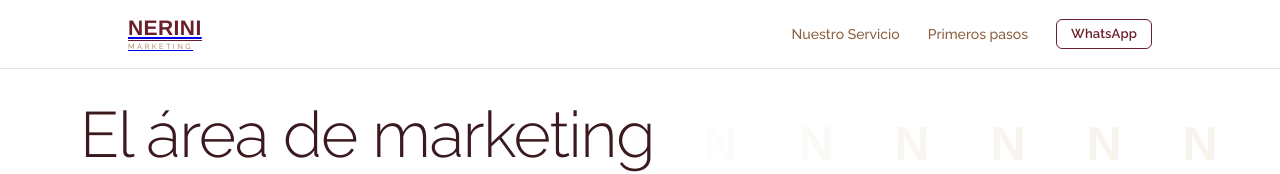
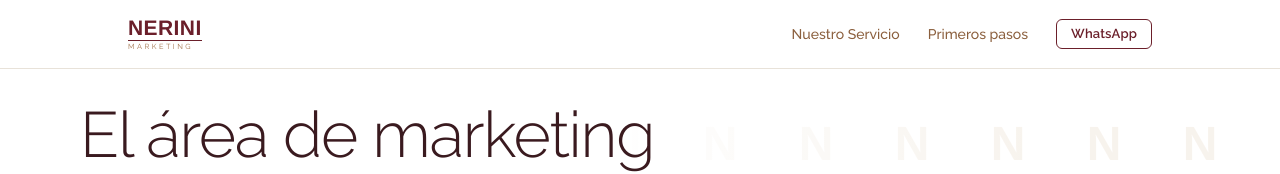
Before and after one commit to nerini-mkt/nerini-web, a React (Vite) app: page / in a window 1280 px wide. Shown: the top 174 px of the page. Built offline with nearby package versions, Linux system fonts and the light colour scheme.

Commit message:
Add files via upload

```diff
--- a/App.jsx
+++ b/App.jsx
@@ -479,7 +479,7 @@ export default function NeriniWeb() {
       {/* NAV */}
       <nav style={{ position: "fixed", top: 0, left: 0, right: 0, zIndex: 100, background: "#fff", borderBottom: `1px solid ${C.grisBorde}` }}>
         <div style={{ maxWidth: MAX, margin: "0 auto", padding: `0 ${PAD_X}`, minHeight: 68, display: "flex", alignItems: "center", justifyContent: "space-between", gap: 24 }}>
-          <a href="#top" style={{ display: "inline-flex" }}>
+          <a href="#top" style={{ display: "inline-flex", textDecoration: "none", color: "inherit" }}>
             <Logo size={21} />
           </a>
           <div style={{ display: "flex", alignItems: "center", gap: "clamp(14px, 2.6vw, 28px)", flexWrap: "wrap" }}>
```
